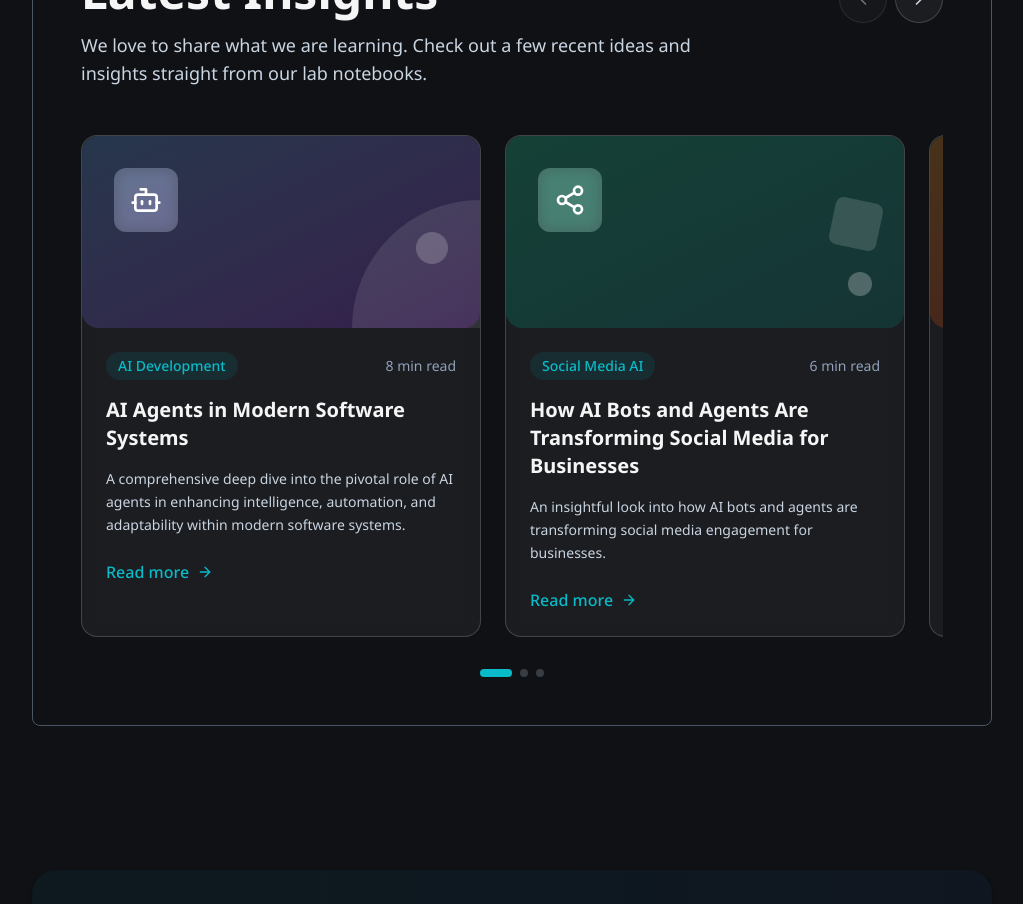
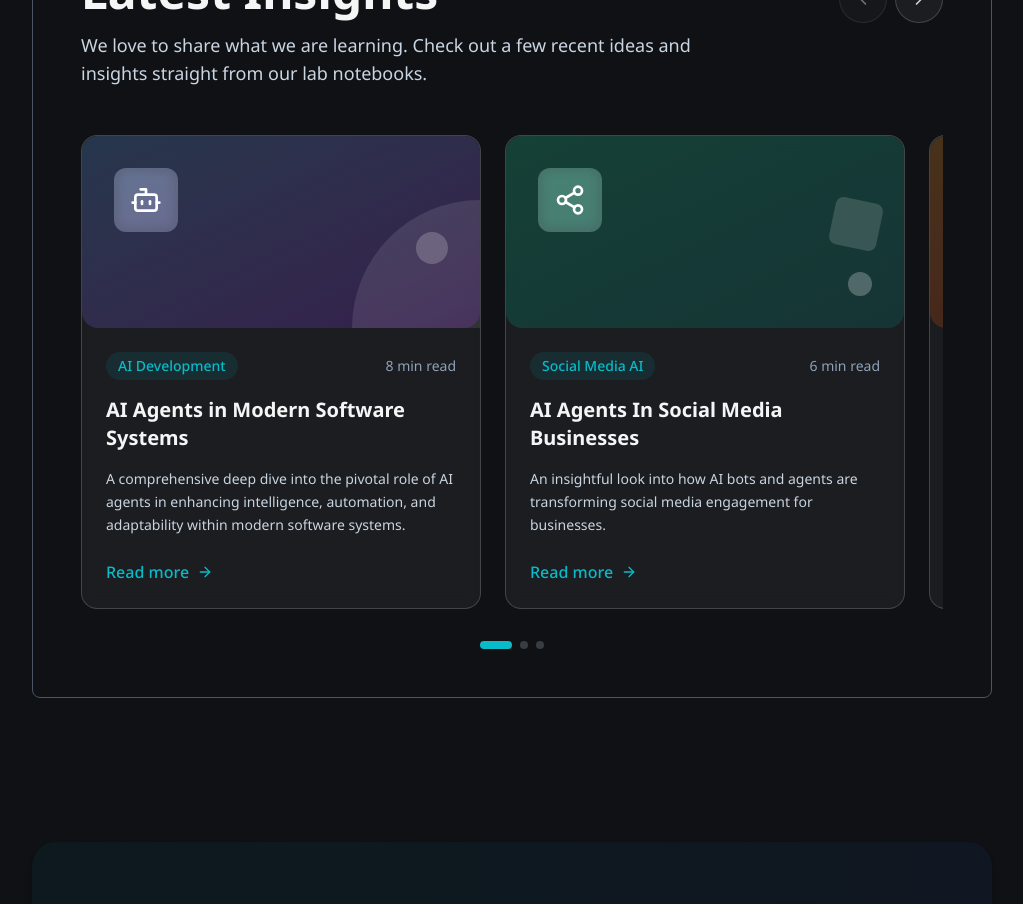
Before and after one commit to rupeshbug/novelty_lab_website, a Next.js app: page / in a window 1280 px wide. Shown: the part 6900-7804 px from the top of the page, without its empty margins (128-1151 px from the left). Built offline with nearby package versions, Linux system fonts and the light colour scheme; no server answers; grey boxes are pictures that could not be loaded.

Commit message:
links added

```diff
--- a/src/app/(public)/components/FromOurLab.tsx
+++ b/src/app/(public)/components/FromOurLab.tsx
@@ -11,6 +11,7 @@ import {
 } from "lucide-react";
 import { useState, useEffect, useRef } from "react";
 import { TextParticle } from "@/components/ui/text-particle";
+import Link from "next/link";
 
 export default function BlogSection() {
   const [currentIndex, setCurrentIndex] = useState(0);
@@ -43,8 +44,7 @@ export default function BlogSection() {
     },
     {
       id: 2,
-      title:
-        "How AI Bots and Agents Are Transforming Social Media for Businesses",
+      title: "AI Agents In Social Media Businesses",
       description:
         "An insightful look into how AI bots and agents are transforming social media engagement for businesses.",
       category: "Social Media AI",
@@ -84,7 +84,7 @@ export default function BlogSection() {
     },
     {
       id: 4,
-      title: "Building an AI Agent with Long-Term Memory Using Vector Database",
+      title: "Building an AI Agent with Long-Term Memory",
       description:
         "Learn how to build an AI assistant that remembers use input across sessons by using LangGraph and FAISS vector store.",
       category: "AI Engineering",
@@ -204,10 +204,8 @@ export default function BlogSection() {
             }}
           >
             {blogPosts.map((post) => (
-              <div
-                key={post.id}
-                className="blog-card w-full sm:w-[90%] md:w-[400px] flex-shrink-0 group bg-white/5 border border-gray-200/20 rounded-2xl overflow-hidden backdrop-blur-sm transition-all duration-300 transform hover:scale-[1.03] hover:bg-white/10 hover:border-gray-200/40"
-              >
+              <Link href={post.href} key={post.id}>
+                <div className="blog-card w-full sm:w-[90%] md:w-[400px] flex-shrink-0 group bg-white/5 border border-gray-200/20 rounded-2xl overflow-hidden backdrop-blur-sm transition-all duration-300 transform hover:scale-[1.03] hover:bg-white/10 hover:border-gray-200/40">
                   <div className="relative h-48">{post.image}</div>
                   <div className="p-6 space-y-4">
                     <div className="flex items-center justify-between">
@@ -233,6 +231,7 @@ export default function BlogSection() {
                     </button>
                   </div>
                 </div>
+              </Link>
             ))}
           </div>
         </div>
```
Lines whose indentation alone changed are shown as unchanged.
